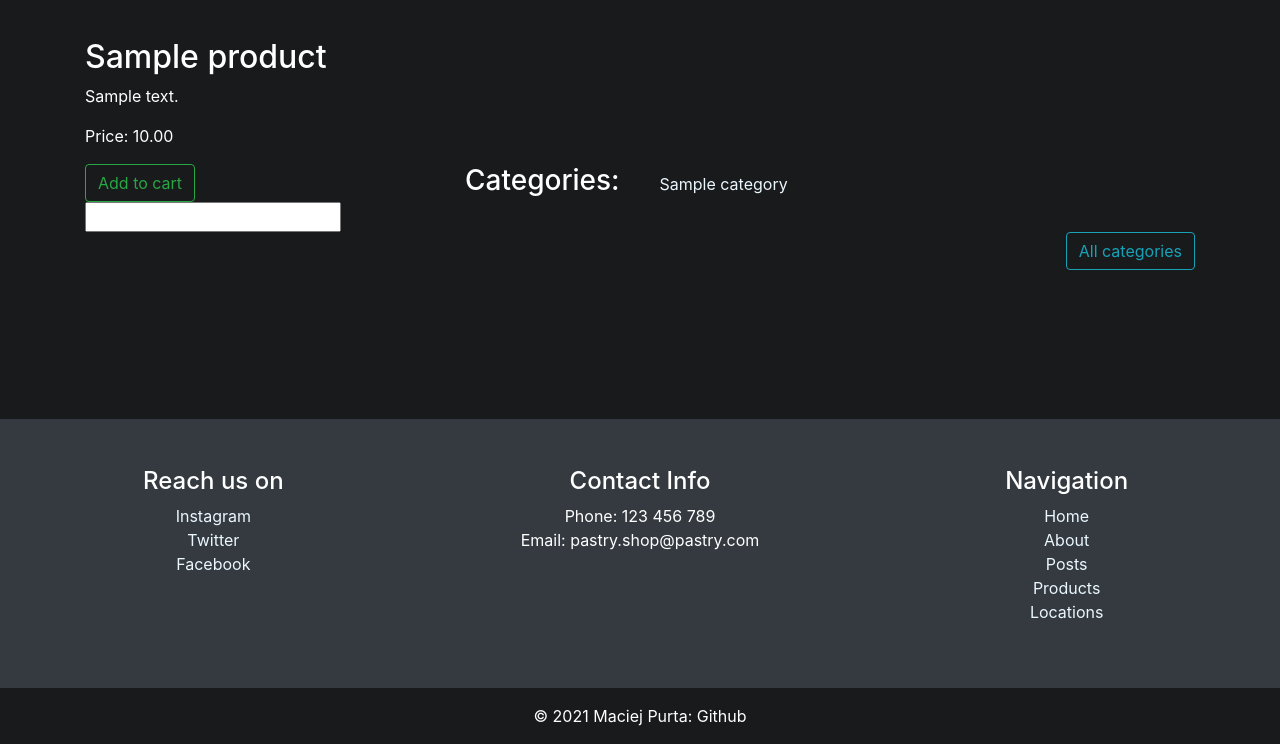
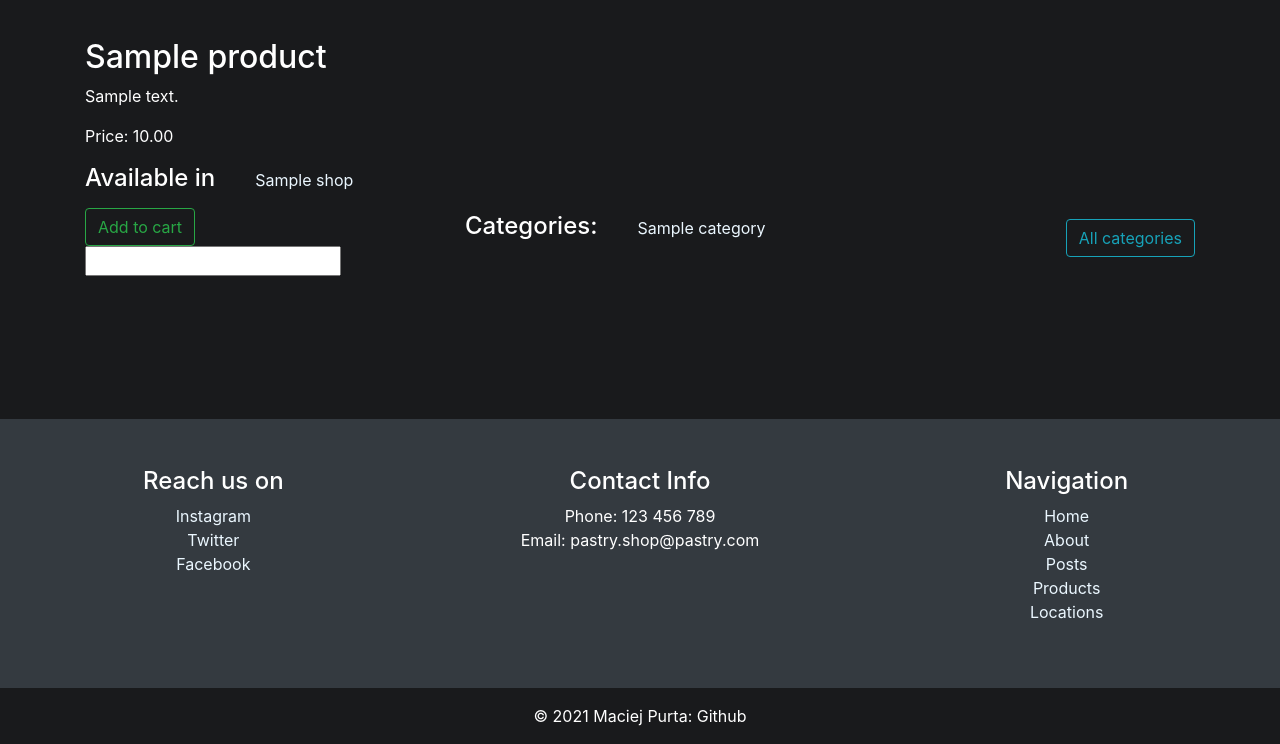
Before and after one commit to Raekker/pastry-shop, a Django app: page /shop/products/1/ in a window 1280 px wide. Shown: the part 56-800 px from the top of the page. Run offline with Django 3.2, Linux system fonts and the light colour scheme; tables that the repository leaves empty hold one stand-in row (values such as "Sample post"); some libraries are stand-ins or nearby versions.

Commit message:
minor style change

```diff
--- a/pastry_shop/templates/shop/product_detail.html
+++ b/pastry_shop/templates/shop/product_detail.html
@@ -17,6 +17,16 @@
     {% endif %}
   </div>
   <div class="row">
+      <div class="col-md-12 d-flex text-white">
+      <h4>Available in</h4>
+      <ul style="list-style: none" class="d-flex justify-content-end">
+      {% for shop in product.shop_set.all %}
+        <li class="mt-1"><a href="{% url "shop:shop-detail" shop.pk %}">{{ shop }}</a>&nbsp;</li>
+      {% endfor %}
+      </ul>
+    </div>
+  </div>
+  <div class="row">
     <div class="col-md-4">
       <form action="" method="post">
         {% csrf_token %}
@@ -24,20 +34,17 @@
         {{ form.amount }}
       </form>
     </div>
-    <div class="col-md-8 d-flex text-white">
-    <h3>Categories:</h3>
+    <div class="col-md-6 d-flex text-white">
+    <h4 class="mt-1">Categories:</h4>
       <ul style="list-style: none" class="d-flex justify-content-end">
       {% for category in product.categories.all %}
         <li class="mt-2"><a href="{% url "shop:category-detail" category.slug %}">{{ category.name }}</a>&nbsp;</li>
       {% endfor %}
       </ul>
     </div>
-  </div>
-  <div class="row">
-  <div class="col-md-8"></div>
-  <div class="col-md-4 d-flex justify-content-end">
-    <a class="btn btn-outline-info" href="{% url 'shop:category-list' %}">All categories</a>
-  </div>
+    <div class="col-md-2 d-flex justify-content-end align-items-center">
+      <a class="btn btn-outline-info mb-2" href="{% url 'shop:category-list' %}">All categories</a>
+    </div>
   </div>
 
 {% endblock content %}
```
